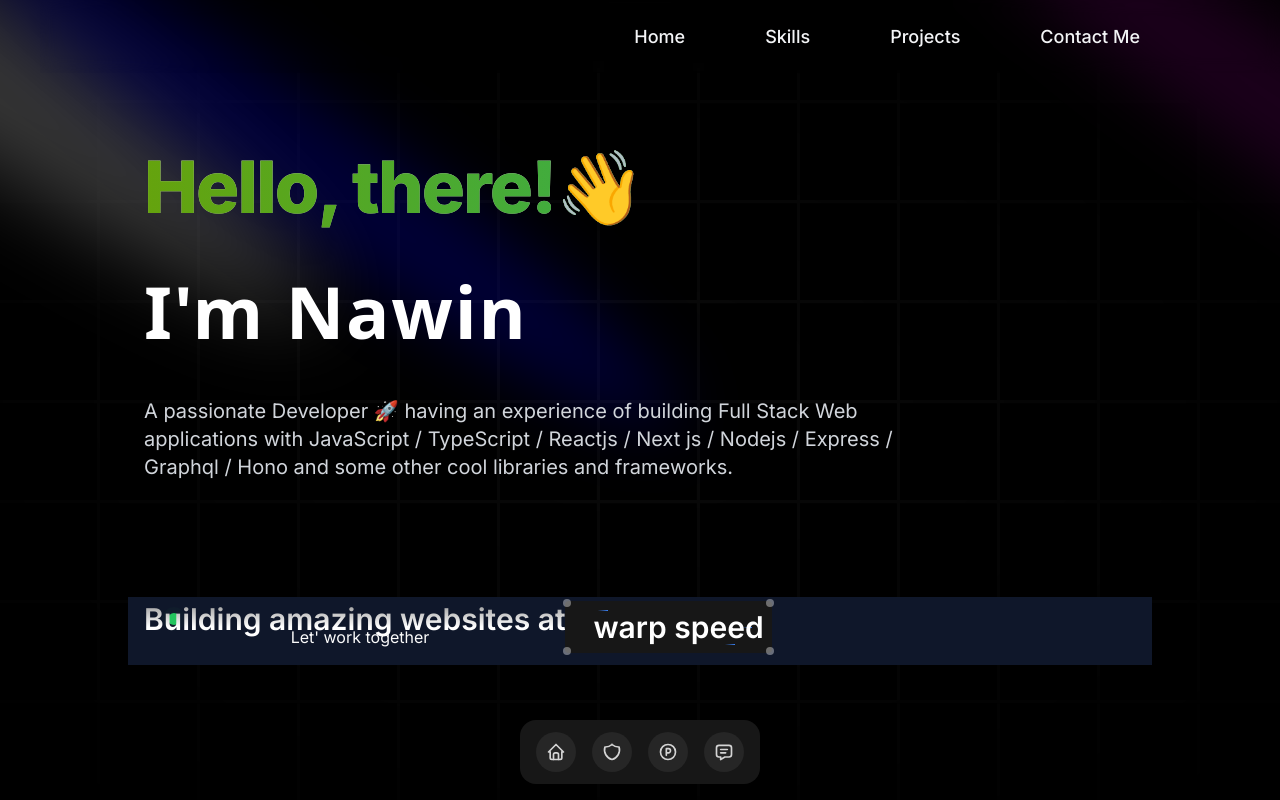
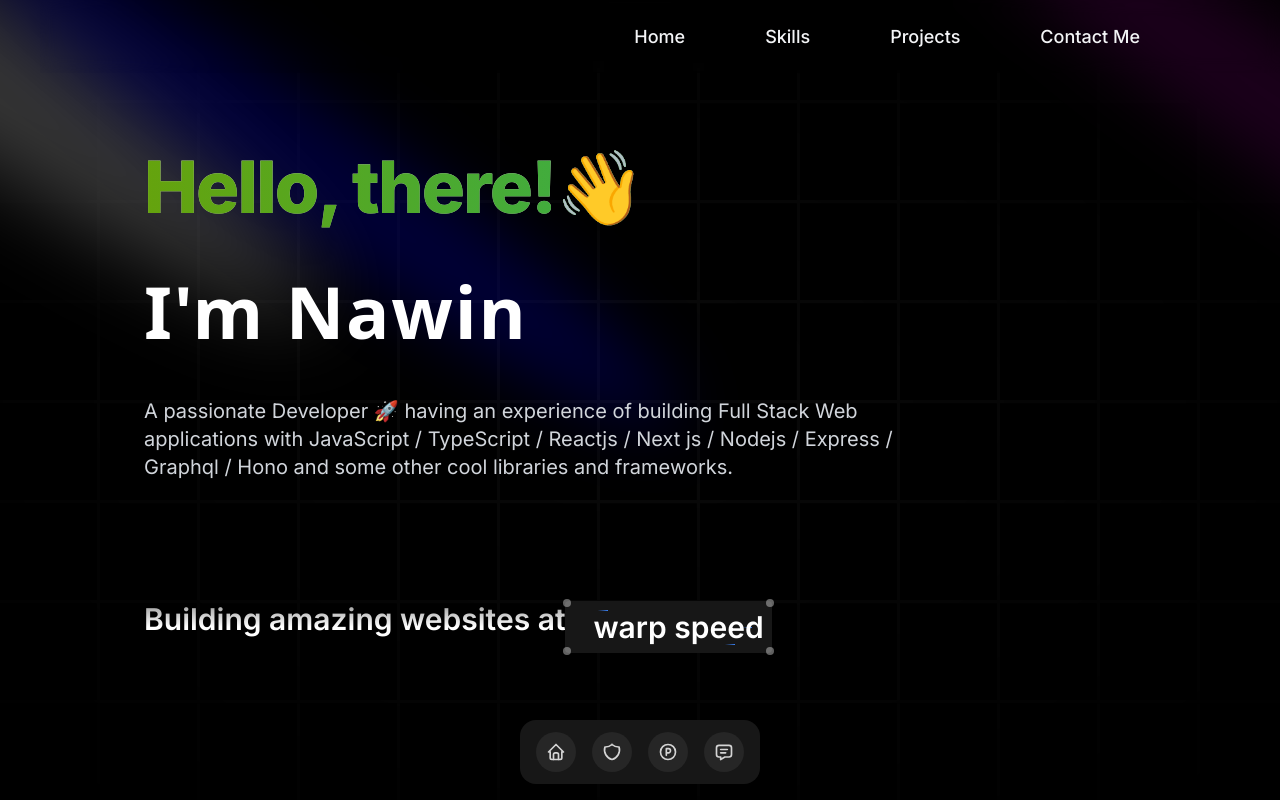
Before and after one commit to nawinsharma/Nawin, a Next.js app: page / in a window 1280 px wide. Shown: the top 800 px of the page. Built offline with nearby package versions, Linux system fonts and the light colour scheme; what tailwindcss-filters would draw is missing.

Commit message:
update landing page

```diff
--- a/src/app/components/Hero.tsx
+++ b/src/app/components/Hero.tsx
@@ -55,18 +55,6 @@ export function HeroSection() {
           Building amazing websites at{" "}
           <Cover className="ml-5">warp speed</Cover>
         </div>
-        <div className="absolute bg-slate-900 mt-10 p-4 bottom-7 left-0 right-0 w-full z-10 c-space">
-          <a href="#" className="w-fit">
-            {/* <button name="Let's work together" isBeam containerClass="sm:w-fit w-full sm:min-w-96" /> */}
-            <button className="sm:w-fit w-full sm:min-w-96">
-              <span className="relative flex h-3 w-3">
-                <span className="btn-ping"></span>
-                <span className="btn-ping_dot"></span>
-              </span>
-              Let&apos; work together
-            </button>
-          </a>
-        </div>
       </div>
     </div>
   );
```
